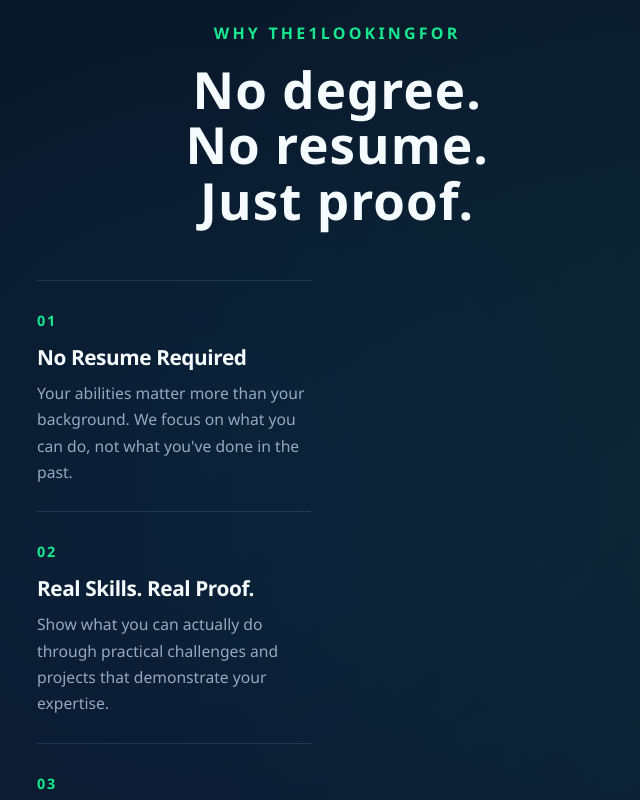
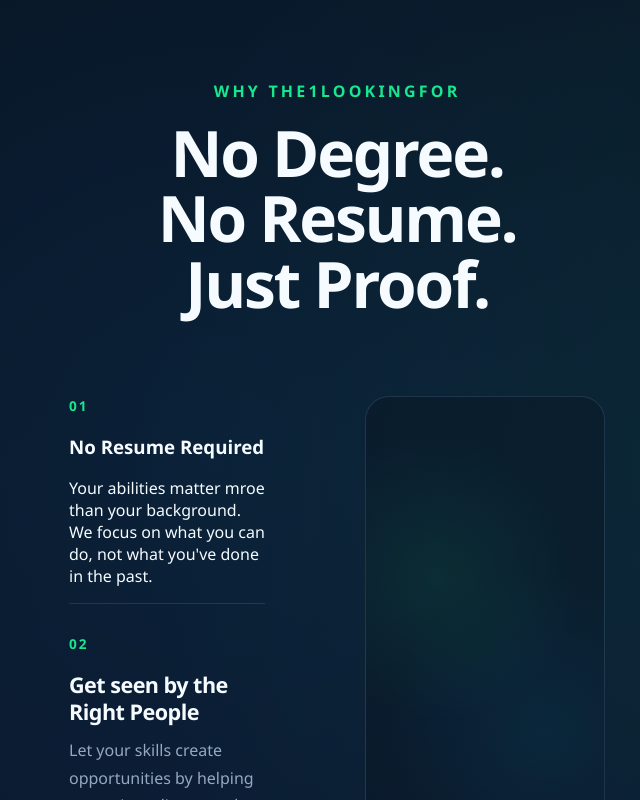
Before and after one commit to sx0ii7dsxd-cpu/The1LookingFor, a React (Vite) app: page / in a window 1280 px wide. Shown: the part 1420-2220 px from the top of the page, without its empty margins (45-685 px from the left). Built offline with nearby package versions, Linux system fonts and the light colour scheme.

Commit message:
more updates

```diff
--- a/Frontend/src/App.css
+++ b/Frontend/src/App.css
@@ -168,14 +168,15 @@
     color: var(--primary);
 }
 
-.benifits li + li {
+.benifits li+li {
     margin-top: 6px;
 }
 
-.container > * {
+.container>* {
     position: relative;
     z-index: 1;
 }
+
 .working {
     position: relative;
     width: 100%;
@@ -317,24 +318,18 @@
 
 .why-section {
     position: relative;
-    width: 100%;
-    margin-top: 56px;
-    padding: 96px 0 40px;
-    max-width: 1180px;
-    margin-left: auto;
-    margin-right: auto;
+    width: min(1180px, calc(100% - 64px));
+    margin: 100px auto 0;
+    padding: 110px 0 90px;
 }
 
-.why-section-label,
-.why-section-title,
-.why-section-content {
-    position: relative;
-    z-index: 1;
+.why-section-header {
+    width: 100%;
+    text-align: center;
 }
 
 .why-section-label {
     margin: 0;
-    text-align: center;
     color: var(--primary);
     font-size: 1rem;
     font-weight: 800;
@@ -344,22 +339,22 @@
 
 .why-section-title {
     margin: 18px auto 0;
-    max-width: 12ch;
+    max-width: 900px;
+    color: var(--text);
+    font-size: clamp(2.8rem, 5vw, 4.5rem);
+    line-height: 1.02;
+    letter-spacing: -0.035em;
     text-align: center;
-    color: var(--text);
-    font-size: clamp(2rem, 4vw, 3.35rem);
-    line-height: 1.08;
-    letter-spacing: 0.02em;
     text-wrap: balance;
 }
 
 .why-section-content {
-    margin-top: 52px;
+    width: 100%;
+    margin-top: 80px;
     display: grid;
-    grid-template-columns: repeat(2, minmax(0, 1fr));
-    gap: 52px;
-    align-items: start;
-    width: 100%;
+    grid-template-columns: minmax(0, 0.9fr) minmax(0, 1.1fr);
+    gap: 100px;
+    align-items: stretch;
 }
 
 .why-section-list {
@@ -368,9 +363,12 @@
 }
 
 .why-item {
-    padding: 28px 0 26px;
+    position: relative;
+    padding: 30px 0 32px;
     border-top: 1px solid var(--border);
-    transition: transform 180ms ease, border-color 180ms ease;
+    transition:
+        transform 180ms ease,
+        border-color 180ms ease;
 }
 
 .why-item:last-child {
@@ -378,39 +376,51 @@
 }
 
 .why-item:hover {
-    transform: translateX(4px);
+    transform: translateX(5px);
     border-color: rgba(23, 232, 143, 0.34);
 }
 
 .why-item-number {
-    display: inline-block;
-    margin-bottom: 14px;
+    display: block;
+    margin-bottom: 18px;
     color: var(--primary);
-    font-size: 0.9rem;
+    font-size: 0.85rem;
     font-weight: 800;
-    letter-spacing: 0.12em;
-    text-transform: uppercase;
+    letter-spacing: 0.14em;
 }
 
 .why-item h3 {
-    margin: 0 0 10px;
+    margin: 0 0 12px;
     color: var(--text);
-    font-size: 1.3rem;
+    font-size: 1.35rem;
     line-height: 1.25;
-    letter-spacing: -0.02em;
-    text-wrap: balance;
+    letter-spacing: -0.025em;
 }
 
 .why-item p {
     margin: 0;
-    max-width: 44ch;
+    max-width: 46ch;
     color: var(--muted);
-    font-size: 0.98rem;
-    line-height: 1.68;
+    font-size: 1rem;
+    line-height: 1.7;
 }
 
 .why-section-visual {
+    position: relative;
     width: 100%;
+    min-height: 520px;
+    border: 1px solid var(--border);
+    border-radius: 24px;
+    background:
+        radial-gradient(circle at 30% 35%,
+            rgba(23, 232, 143, 0.08),
+            transparent 38%),
+
+        radial-gradient(circle at 75% 65%,
+            rgba(13, 167, 255, 0.08),
+            transparent 42%),
+        rgba(9, 18, 30, 0.35);
+    overflow: hidden;
 }
 
 @media (max-width: 900px) {
@@ -430,15 +440,12 @@
         margin-top: 40px;
         padding: 48px 0 16px;
     }
-
     .why-section-title {
         font-size: 2rem;
     }
-
     .why-item {
         padding: 22px 0;
     }
-
     .why-section-content {
         margin-top: 28px;
         gap: 24px;
--- a/Frontend/src/App.jsx
+++ b/Frontend/src/App.jsx
@@ -56,41 +56,45 @@
         </div>
       </section>
       <section className="why-section">
-        <p className="why-section-label">WHY THE1LOOKINGFOR</p>
-        <h2 className="why-section-title">No degree. No resume. Just proof.</h2>
-        <div className="why-section-content">
-          <div className="why-section-list">
-            <div className="why-item">
-              <span className="why-item-number">01</span>
-              <h3>No Resume Required</h3>
-              <p>
-                Your abilities matter more than your background. We focus on
-                what you can do, not what you've done in the past.
-              </p>
+        <div className = "why-section-header">
+          <p className = " why-section-label">
+            WHY THE1LOOKINGFOR
+            </p>
+
+            <h2 className = "why-section-title">
+              No Degree. No Resume. Just Proof.
+            </h2>
+          </div>
+
+          <div className = " why-section-content">
+            <div className =" why-section-list">
+              <div className = " why-section-list">
+                <span className = " why-item-number"> 01 </span>
+
+                <h3> No Resume Required</h3>
+
+                <p>
+                  Your abilities matter mroe than your background.
+                  We focus on what you can do, not what you've done in the past.
+                </p>
+              </div>
+              <div className = " why-item">
+                <span className = " why-item-number">02</span>
+                <h3>
+                  Get seen by the Right People
+                </h3>
+                  <p>Let your skills create opportunities by helping compaines
+                    discover what you can bring to the table.</p>
+              </div>
+            </div>
+            <div className = " why-section-visual">
+
             </div>
 
-            <div className="why-item">
-              <span className="why-item-number">02</span>
-              <h3>Real Skills. Real Proof.</h3>
-              <p>
-                Show what you can actually do through practical challenges and
-                projects that demonstrate your expertise.
-              </p>
-            </div>
-
-            <div className="why-item">
-              <span className="why-item-number">03</span>
-              <h3>Get Seen by the Right People</h3>
-              <p>
-                Let your skills create opportunities by helping companies
-                discover what you can actually bring to the table.
-              </p>
-            </div>
           </div>
 
-          <div className="why-section-visual" aria-hidden="true"></div>
-        </div>
       </section>
+
     </main>
   );
 }
```
